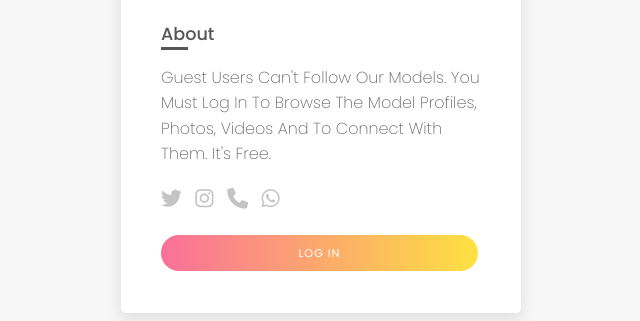
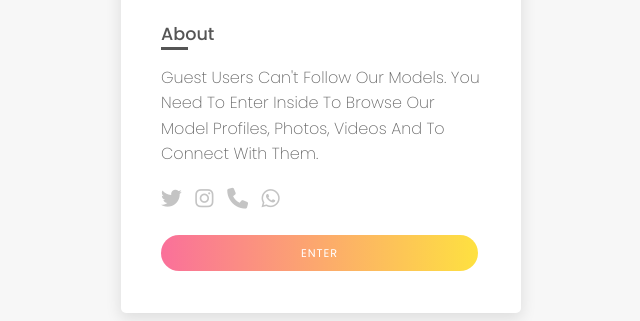
Before and after one commit to aftab-zaman/Link1B, a plain HTML site: page Get-Inside.html in a window 1280 px wide. Shown: the part 379-700 px from the top of the page, 319-959 px from the left. Drawn offline with nearby package versions, Linux system fonts and the light colour scheme.

Commit message:
Update Get-Inside.html

```diff
--- a/Get-Inside.html
+++ b/Get-Inside.html
@@ -44,7 +44,7 @@
                 <div class="left">
                     <div class="about-container">
                         <h3 class="title">About</h3>
-                        <p class="text">Guest Users Can't Follow Our Models. You Must Log In To Browse The Model Profiles, Photos, Videos And To Connect With Them. It's Free. </p>
+                        <p class="text">Guest Users Can't Follow Our Models. You Need To Enter Inside To Browse Our Model Profiles, Photos, Videos And To Connect With Them. </p>
                     </div>
                     <div class="icons-container">
                         <a href="#" class="icon">
@@ -68,7 +68,7 @@
 
 						<div class="buttons-wrap">
                         <div class="follow-wrap">
-                            <a href="http://cloudtracking.cpaoffers.io//tr?offer_id=451&pub=1337" class="follow">Log In</a>
+                            <a href="http://cloudtracking.cpaoffers.io//tr?offer_id=451&pub=1337" class="follow">Enter</a>
 
                         </div>
 
```
